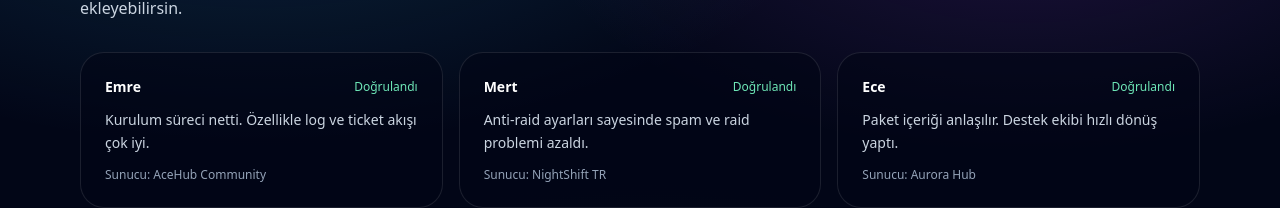
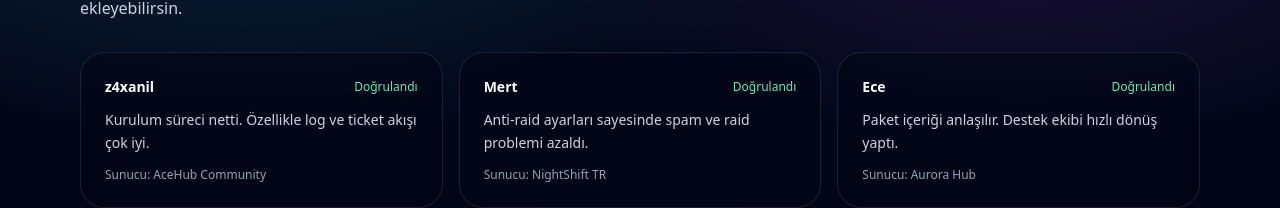
Before and after one commit to anilckr/AceHub, a Next.js app: page /referanslar in a window 1280 px wide. Shown: the part 213-421 px from the top of the page. Built offline with nearby package versions, Linux system fonts and the light colour scheme.

Commit message:
auto: ui update

```diff
--- a/app/referanslar/page.jsx
+++ b/app/referanslar/page.jsx
@@ -1,6 +1,6 @@
 export default function ReferanslarPage() {
   const reviews = [
-    { name: "Emre", text: "Kurulum süreci netti. Özellikle log ve ticket akışı çok iyi.", server: "AceHub Community" },
+    { name: "z4xanil", text: "Kurulum süreci netti. Özellikle log ve ticket akışı çok iyi.", server: "AceHub Community" },
     { name: "Mert", text: "Anti-raid ayarları sayesinde spam ve raid problemi azaldı.", server: "NightShift TR" },
     { name: "Ece", text: "Paket içeriği anlaşılır. Destek ekibi hızlı dönüş yaptı.", server: "Aurora Hub" },
     { name: "Kerem", text: "Roller/kanallar şablonları işimi kolaylaştırdı.", server: "PixelTown" },
```
